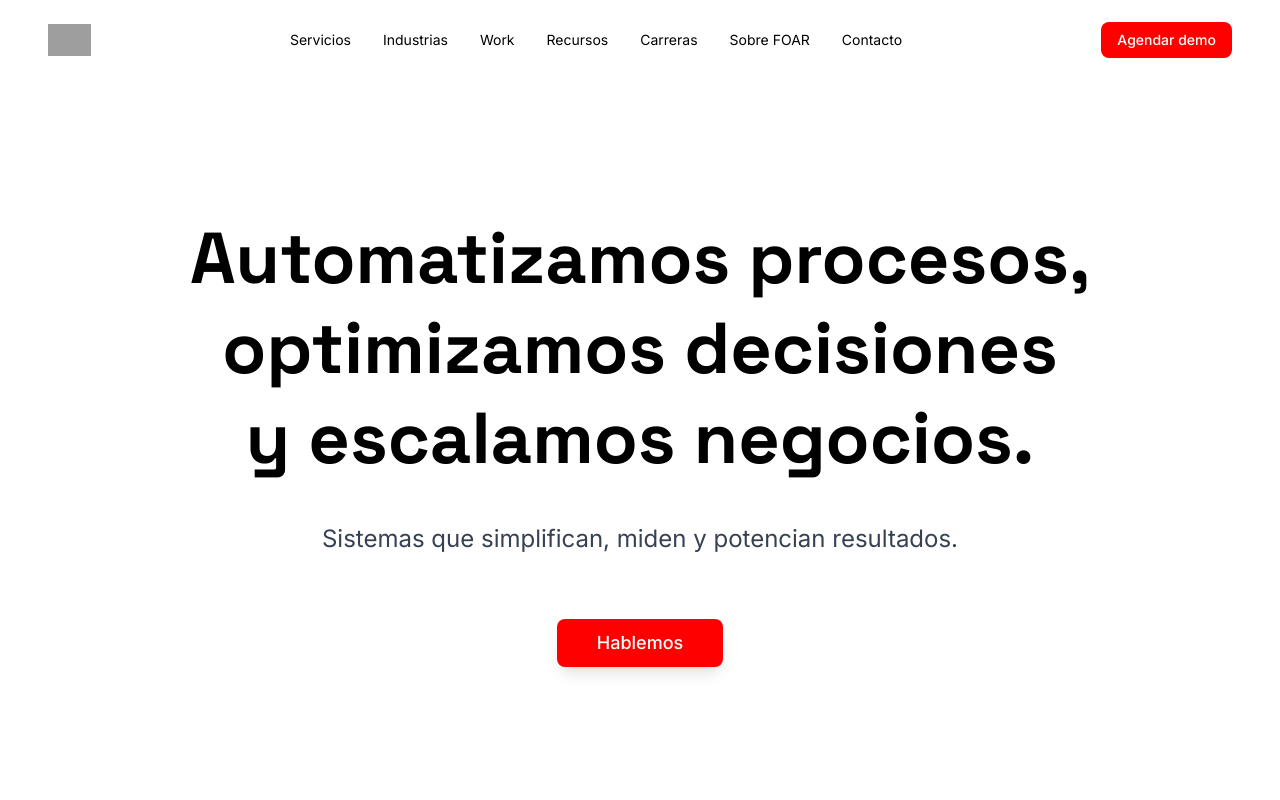
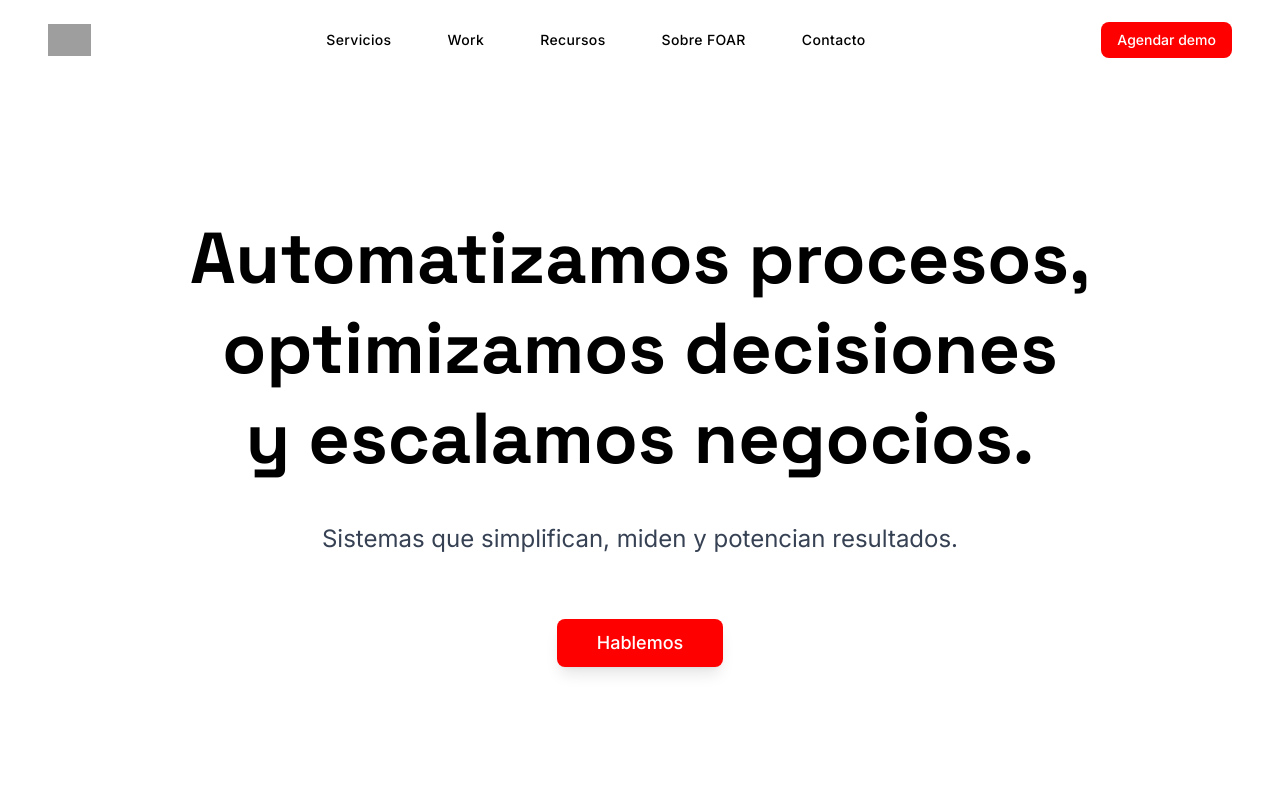
Before and after one commit to nborello/v0-foar-landing-page, a Next.js app: page / in a window 1280 px wide. Shown: the top 800 px of the page. Built offline with nearby package versions, Linux system fonts and the light colour scheme; grey boxes are pictures that could not be loaded.

Commit message:
feat: sync main changes to v0-foar-landing-page
Update project files and assets from main branch

#VERCEL_SKIP

Co-authored-by: null <235707814+nborello@users.noreply.github.com>

```diff
--- a/components/header.tsx
+++ b/components/header.tsx
@@ -20,10 +20,8 @@ export default function Header() {
 
   const menuItems = [
     { label: "Servicios", href: "#servicios" },
-    { label: "Industrias", href: "#industrias" },
     { label: "Work", href: "#work" },
     { label: "Recursos", href: "#recursos" },
-    { label: "Carreras", href: "#carreras" },
     { label: "Sobre FOAR", href: "#sobre-foar" },
     { label: "Contacto", href: "#contacto" },
   ]
@@ -36,14 +34,14 @@ export default function Header() {
     >
       <nav className="container mx-auto px-6 lg:px-12">
         <div className="flex items-center justify-between h-20">
-          {/* Logo como imagen */}
+          {/* Logo */}
           <Link
             href="/"
             className="flex items-center gap-2 hover:opacity-80 transition-opacity"
             aria-label="Inicio"
           >
             <Image
-              src="/logo-foar.svg" // 👉 reemplazá con la ruta o formato real de tu logo
+              src="/logo-foar.svg"
               alt="FOAR"
               width={100}
               height={40}
@@ -53,17 +51,19 @@ export default function Header() {
           </Link>
 
           {/* Desktop Menu */}
-          <div className="hidden lg:flex items-center gap-8">
+          <div className="hidden lg:flex flex-1 items-center justify-center">
+            <div className="flex justify-center gap-14 w-4/5 max-w-5xl">
               {menuItems.map((item) => (
                 <Link
                   key={item.label}
                   href={item.href}
-                className="text-sm text-black hover:text-[#FF0000] transition-colors relative group"
+                  className="text-sm font-medium tracking-wide text-black hover:text-[#FF0000] transition-colors relative group"
                 >
                   {item.label}
                   <span className="absolute bottom-0 left-0 w-0 h-0.5 bg-[#FF0000] transition-all group-hover:w-full" />
                 </Link>
               ))}
+            </div>
           </div>
 
           {/* CTA Button */}
```
Lines whose indentation alone changed are shown as unchanged.
